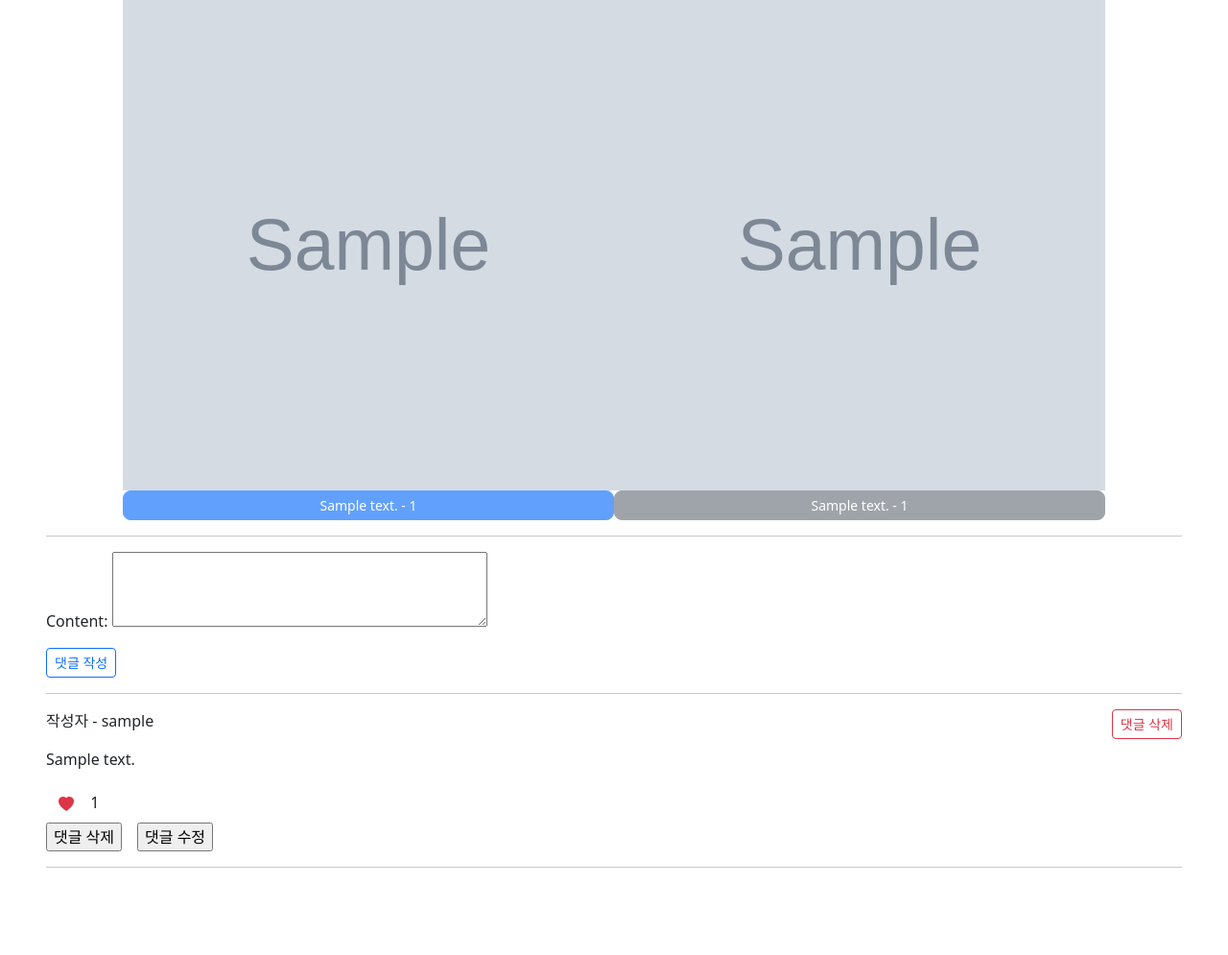
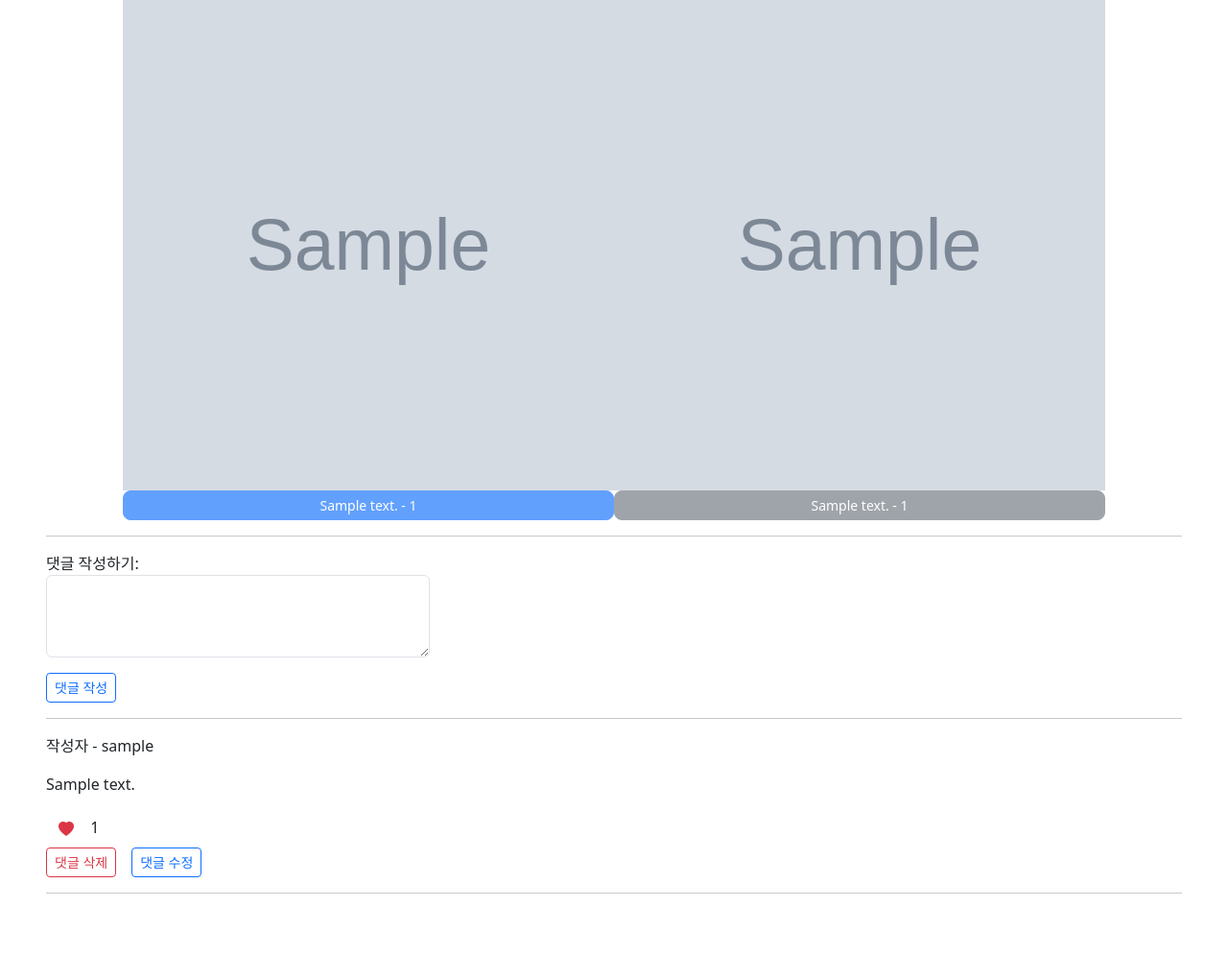
Before and after one commit to chae-yoon/Balance-Game, a Django app: page /posts/1/ in a window 1280 px wide. Shown: the part 293-1288 px from the top of the page at 96% size. Before the commit the page ends 1197 px from the top, so only its background shows below. Run offline with Django 3.2, Linux system fonts and the light colour scheme; a user stored in the database is signed in; tables that the repository leaves empty hold one stand-in row (values such as "Sample post"); grey boxes marked "Sample" are stand-in pictures; some libraries are stand-ins or nearby versions.

Commit message:
update detail

```diff
--- a/posts/forms.py
+++ b/posts/forms.py
@@ -2,6 +2,54 @@ from django import forms
 from .models import Post, Comment
 
 class PostForm(forms.ModelForm):
+    title = forms.CharField(
+        label='제목',
+        widget=forms.TextInput(
+            attrs={
+                'class': 'form-control',
+                'style': 'width:40%; min-width:300px;',
+            }
+        )
+    )
+    select1_content = forms.CharField(
+        label='선택1',
+        widget=forms.TextInput(
+            attrs={
+                'class': 'form-control',
+                'style': 'width:40%; min-width:300px;',
+            }
+        )
+    )
+    select2_content = forms.CharField(
+        label='선택2',
+        widget=forms.TextInput(
+            attrs={
+                'class': 'form-control',
+                'style': 'width:40%; min-width:300px;',
+            }
+        )
+    )
+    select1_image = forms.ImageField(
+        label='선택1 이미지(선택사항)',
+        widget=forms.ClearableFileInput(
+            attrs={
+                'class': 'form-control',
+                'style': 'width:40%; min-width:300px',
+            }
+        ),
+        required=False,
+    )
+    select2_image = forms.ImageField(
+        label='선택2 이미지(선택사항)',
+        widget=forms.ClearableFileInput(
+            attrs={
+                'class': 'form-control',
+                'style': 'width:40%; min-width:300px',
+            }
+        ),
+        required=False,
+    )
+
     class Meta:
         model = Post
         fields = (
@@ -13,9 +61,34 @@ class PostForm(forms.ModelForm):
             )
 
 class CommentForm(forms.ModelForm):
+    content = forms.CharField(
+        label='댓글 작성하기',
+        widget=forms.Textarea(
+            attrs={
+                'rows':'3',
+                'style': 'width:400px;',
+                'class':'form-control',
+            }
+        )
+    )
     class Meta:
         model = Comment
         fields = ('content', )
-        widgets = {
-            'content': forms.Textarea(attrs={'rows':'3',}),
-        }
+        # widgets = {
+        #     'content': forms.Textarea(attrs={'rows':'3',}),
+        # }
+
+class CommentUpdateForm(forms.ModelForm):
+    content = forms.CharField(
+        label='댓글 수정하기',
+        widget=forms.Textarea(
+            attrs={
+                'rows':'3',
+                'style':'width:400px;',
+                'class':'form-control',
+            }
+        )
+    )
+    class Meta:
+        model = Comment
+        fields = ('content', )
--- a/posts/templates/posts/detail.html
+++ b/posts/templates/posts/detail.html
@@ -76,19 +76,7 @@
   <hr>
 
   {% for comment in comments %}
-
-    <div class="d-flex justify-content-between">
-      <p>작성자 - {{ comment.user }}</p>
-      <div>
-        {% if request.user == comment.user %}
-          <form action="{% url 'posts:comment_delete' post.pk comment.pk %}" method="POST">
-            {% csrf_token %}
-            <input type="submit" value="댓글 삭제" class="btn btn-sm btn-outline-danger" onclick="return confirm('삭제하시겠습니까?')">
-          </form>
-        {% endif %}
-      </div>
-    </div>
-
+    <p>작성자 - {{ comment.user }}</p>
     <p id="comment-content-{{ comment.pk }}">{{ comment.content }}</p>
 
    {% if request.user.is_authenticated %}
@@ -110,15 +98,15 @@
         <div class="d-flex">
           <form action="{% url 'posts:comment_delete' post.pk comment.pk %}" method="POST" class="me-3">
             {% csrf_token %}
-            <input type="submit" value="댓글 삭제">
+            <input type="submit" value="댓글 삭제" class="btn btn-sm btn-outline-danger" onclick="return confirm('삭제하시겠습니까?')">
           </form>
-          <input type="button" value="댓글 수정" class="comment-edit-btn" data-post-id="{{ post.pk }}" data-comment-id="{{ comment.pk }}">
+          <input type="button" value="댓글 수정" class="comment-edit-btn btn btn-sm btn-outline-primary" data-post-id="{{ post.pk }}" data-comment-id="{{ comment.pk }}">
         </div>
         <form class="comment-edit-form my-3" id="comment-edit-form-{{ comment.pk }}" data-post-id="{{ post.pk }}" data-comment-id="{{ comment.pk }}" hidden>
           {% csrf_token %}
-          {{ comment_form.as_p }}
-          <input type="submit" value="수정" class="update">
-          <input type="button" value="취소" class="cancel" data-comment-id="{{ comment.pk }}">
+          {{ comment_updateform.as_p }}
+          <input type="submit" value="수정" class="update btn btn-sm btn-outline-primary">
+          <input type="button" value="취소" class="cancel btn btn-sm btn-outline-secondary" data-comment-id="{{ comment.pk }}">
         </form>
       {% endif %}
     </div>
--- a/posts/views.py
+++ b/posts/views.py
@@ -1,7 +1,7 @@
 from django.shortcuts import render, redirect
 from django.http import JsonResponse
 from .models import Post, Comment
-from .forms import PostForm, CommentForm
+from .forms import PostForm, CommentForm, CommentUpdateForm
 from django.contrib.auth.decorators import login_required
 import json
 
@@ -38,12 +38,14 @@ def create(request):
 
 def detail(request, post_pk: int):
     post = Post.objects.get(pk=post_pk)
-    comments = Comment.objects.all()
+    comments = post.comment_set.all()
     comment_form = CommentForm()
+    comment_updateform = CommentUpdateForm()
     context = {
         'post': post,
         'comment_form': comment_form,
         'comments': comments,
+        'comment_updateform': comment_updateform,
     }
     return render(request, 'posts/detail.html', context)
 
```
